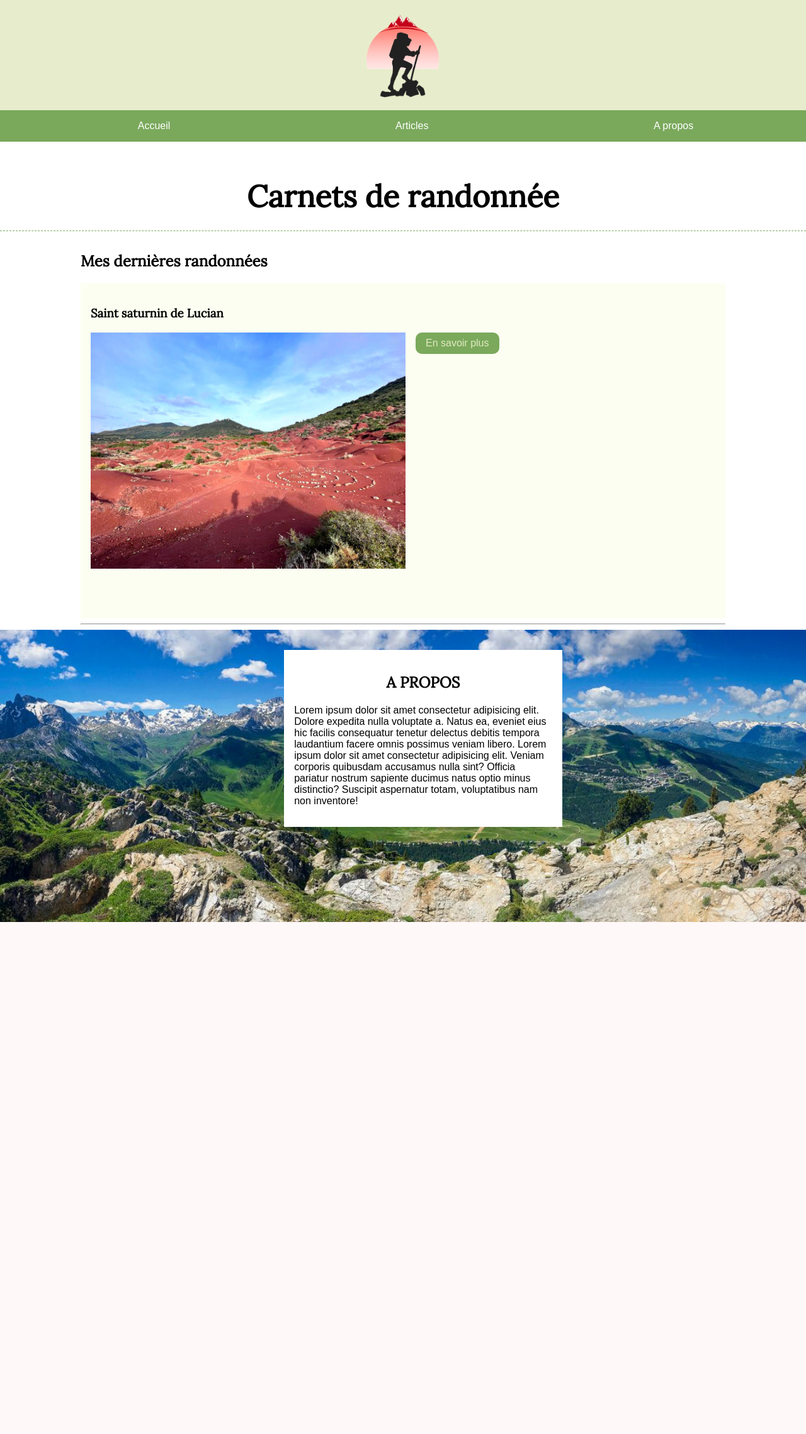
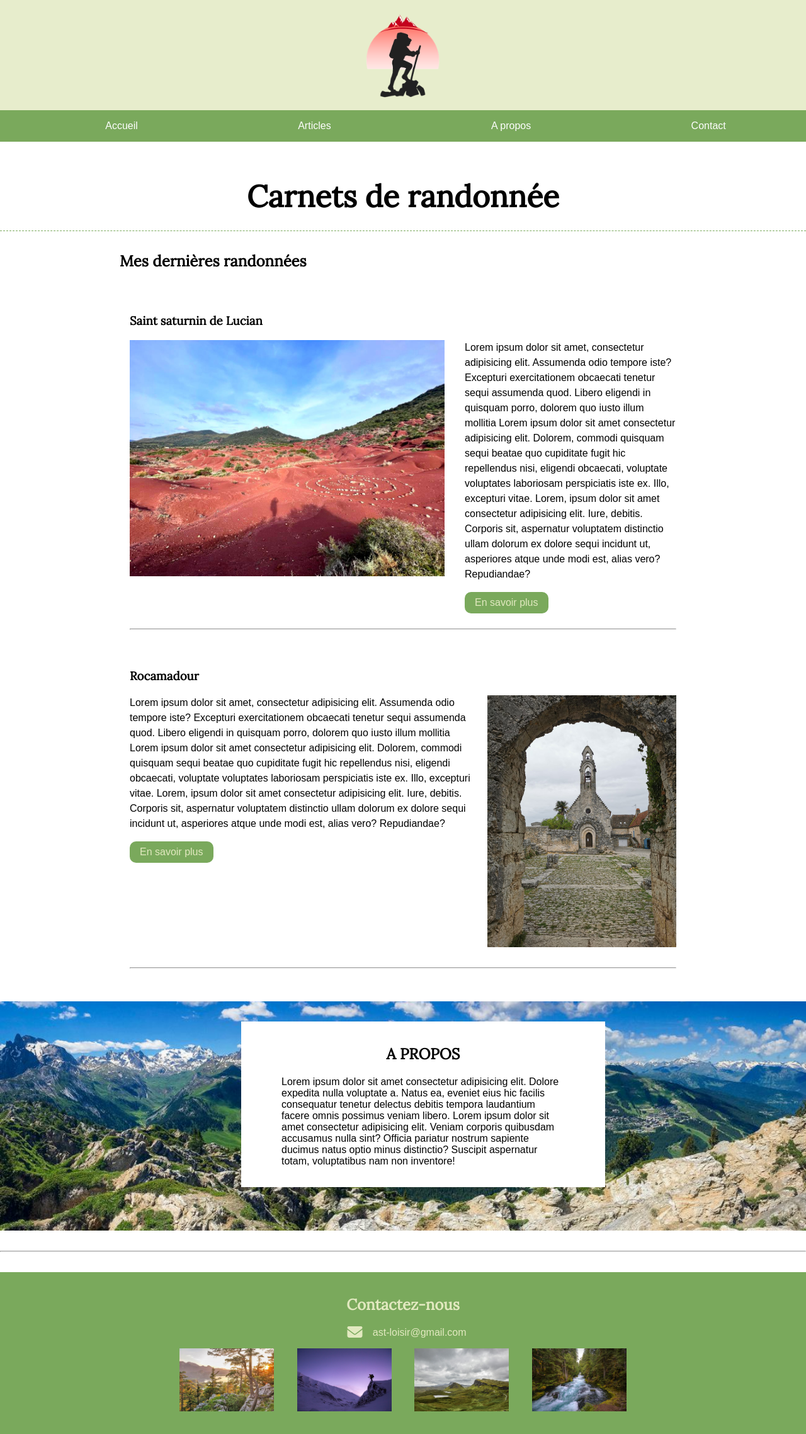
Before and after one commit to Linda-Varasse/Blog-Randonnee, a PHP site: page / in a window 1280 px wide; the page is wider, and only the part inside the window is pictured. Shown: that part at 63% size. Before the commit the page ends 1464 px from the top of that part, so only its background shows below. Run offline with PHP 8.4, Linux system fonts and the light colour scheme; some libraries are stand-ins or nearby versions.

Commit message:
new commit

```diff
--- a/index.html
+++ b/index.html
@@ -18,9 +18,10 @@
       <img src="src/images/logo_header.png" alt="logo du site" />
       <nav>
         <ul>
-          <li><a href="#"> Accueil</a></li>
+          <li><a href="index.html"> Accueil</a></li>
           <li><a href="#"> Articles</a></li>
-          <li><a href="#"> A propos</a></li>
+          <li><a href="#profil"> A propos</a></li>
+          <li><a href="#contact"> Contact</a></li>
         </ul>
       </nav>
     </header>
@@ -28,20 +29,56 @@
       <h1>Carnets de randonnée</h1>
       <section class="last-articles container">
         <h2>Mes dernières randonnées</h2>
-        <article>
+        <article class="first-article">
           <h3>Saint saturnin de Lucian</h3>
           <img
             src="src/images/image_last_article.jpg"
             alt="Paysage Saint saturnin de Lucian"
           />
           <div>
-            <p></p>
+            <p>
+              Lorem ipsum dolor sit amet, consectetur adipisicing elit.
+              Assumenda odio tempore iste? Excepturi exercitationem obcaecati
+              tenetur sequi assumenda quod. Libero eligendi in quisquam porro,
+              dolorem quo iusto illum mollitia Lorem ipsum dolor sit amet
+              consectetur adipisicing elit. Dolorem, commodi quisquam sequi
+              beatae quo cupiditate fugit hic repellendus nisi, eligendi
+              obcaecati, voluptate voluptates laboriosam perspiciatis iste ex.
+              Illo, excepturi vitae. Lorem, ipsum dolor sit amet consectetur
+              adipisicing elit. Iure, debitis. Corporis sit, aspernatur
+              voluptatem distinctio ullam dolorum ex dolore sequi incidunt ut,
+              asperiores atque unde modi est, alias vero? Repudiandae?
+            </p>
             <a href="#"><button>En savoir plus</button></a>
           </div>
+          <hr />
         </article>
-        <hr />
+        <article class="second-article">
+          <h3>Rocamadour</h3>
+          <img
+            src="src/images/image_last_article_2.jpg"
+            alt="Paysage Rocamadour"
+          />
+          <div>
+            <p>
+              Lorem ipsum dolor sit amet, consectetur adipisicing elit.
+              Assumenda odio tempore iste? Excepturi exercitationem obcaecati
+              tenetur sequi assumenda quod. Libero eligendi in quisquam porro,
+              dolorem quo iusto illum mollitia Lorem ipsum dolor sit amet
+              consectetur adipisicing elit. Dolorem, commodi quisquam sequi
+              beatae quo cupiditate fugit hic repellendus nisi, eligendi
+              obcaecati, voluptate voluptates laboriosam perspiciatis iste ex.
+              Illo, excepturi vitae. Lorem, ipsum dolor sit amet consectetur
+              adipisicing elit. Iure, debitis. Corporis sit, aspernatur
+              voluptatem distinctio ullam dolorum ex dolore sequi incidunt ut,
+              asperiores atque unde modi est, alias vero? Repudiandae?
+            </p>
+            <a href="#"><button>En savoir plus</button></a>
+          </div>
+          <hr />
+        </article>
       </section>
-      <section class="profil">
+      <section id="profil" class="profil">
         <article class="container">
           <div class="profil-box">
             <h2>A PROPOS</h2>
@@ -58,6 +95,24 @@
           </div>
         </article>
       </section>
+      <hr />
     </main>
+    <footer id="contact">
+      <div class="footer-mail">
+        <h2>Contactez-nous</h2>
+        <i class="fa-solid fa-envelope fa-xl"></i>
+        <a mailto="#">ast-loisir@gmail.com</a>
+      </div>
+      <div>
+        <img src="src/images/footer_1.jpg" alt="Paysage en randonnée" />
+        <img src="src/images/footer_2.jpg" alt="Paysage en randonnée" />
+        <img src="src/images/footer_3.jpg" alt="Paysage en randonnée" />
+        <img src="src/images/footer_4.jpg" alt="Paysage en randonnée" />
+      </div>
+    </footer>
+    <script
+      src="https://kit.fontawesome.com/03938f57a2.js"
+      crossorigin="anonymous"
+    ></script>
   </body>
 </html>
--- a/style.css
+++ b/style.css
@@ -1,6 +1,9 @@
 /**********************************************
                     GLOBAL
 ********************************************/
+html {
+  scroll-behavior: smooth;
+}
 
 body {
   width: 100%;
@@ -11,8 +14,9 @@ body {
   overflow-x: hidden;
 }
 .container {
-  width: 80%;
+  width: 90%;
   margin: auto;
+  max-width: 900px;
 }
 a {
   text-decoration: none;
@@ -73,15 +77,19 @@ h1 {
 /************************************************************
                     SECTION 1/ DERNIERS ARTICLES
 **********************************************************/
-.last-articles article {
-  background-color: #fcfef1;
+.last-articles .first-article,
+.second-article {
   padding: 1em;
   height: 500px;
+  margin: 2em 0 2em 0;
 }
-.last-articles article img {
+.last-articles .first-article img {
   width: 500px;
   float: left;
-  margin: 0 1em 2em 0;
+  margin: 0 2em 2em 0;
+}
+.last-articles p {
+  line-height: 1.5em;
 }
 .last-articles hr {
   clear: both;
@@ -94,6 +102,7 @@ button {
   font-size: 1rem;
   cursor: pointer;
   border-radius: 10px;
+  margin-bottom: 1em;
 }
 button:hover {
   background-color: #e2e9c0;
@@ -101,25 +110,51 @@ button:hover {
   border: 1px solid #7aa95c;
 }
 
+.second-article img {
+  width: 300px;
+  float: right;
+  margin: 0 0 2em 1em;
+}
+
 /*************************************************************
                         A PROPOS
 **************************************************************/
 
 .profil {
+  margin: 2em 0 2em 0;
   clear: both;
   width: 100%;
-  height: 400px;
+  height: 300px;
   background-image: url("src/images/a_propos_bg.jpg");
   background-size: cover;
   background-position: center;
   padding: 2em;
 }
 .profil-box {
-  padding: 1em;
+  padding: 1em 4em;
   background-color: #fff;
-  width: 40%;
+  width: 50%;
   margin: auto;
+  position: relative;
 }
 .profil-box h2 {
   text-align: center;
 }
+
+/***************************************************************
+                        FOOTER
+**************************************************************/
+footer {
+  background-color: #7aa95c;
+  text-align: center;
+  color: #e2e9c0;
+  padding: 1em;
+  margin-top: 2em;
+}
+.footer-mail i {
+  margin: 0 0.5em;
+}
+footer img {
+  width: 150px;
+  margin: 1em 1em;
+}
```
Also changed, not shown: src/images/footer_1.jpg (added), src/images/footer_2.jpg (added), src/images/footer_3.jpg (added), src/images/footer_4.jpg (added), src/images/image_last_article_2.jpg (added), src/images/randonnee.png, src/images/randonnee1.png (added).
